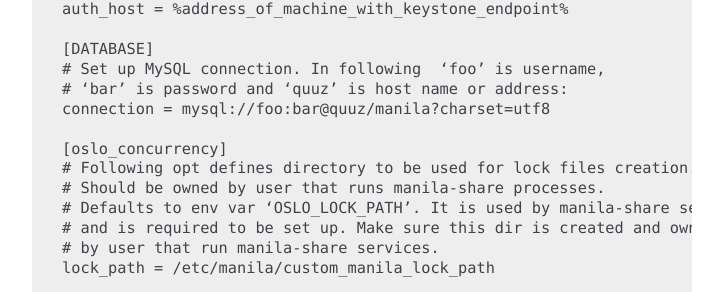
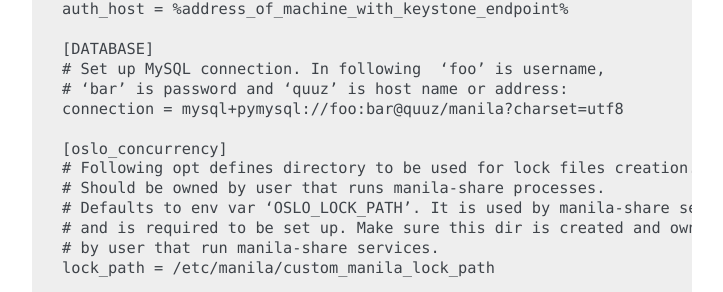
Before and after one commit to openstack/manila, a Sphinx documentation site: the page built from doc/source/adminref/quick_start.rst, in a window 1280 px wide and 1400 px high, scrolled down 4404 px. Shown: the part 399-691 px from the top of the window, without its empty margins (388-1111 px from the left). Built offline with Sphinx 7.4.7, drawn with Linux system fonts in a browser that asks for light colours; formulas are drawn with MathJax 3; pages that are not in the unit, such as notebooks, are missing from menus; the version number is read from the project's files by our own code; some of the changed text lies outside the part shown.

Commit message:
Switch from MySQL-python to PyMySQL
As discussed in the Liberty Design Summit "Moving apps to Python 3"
cross-project workshop, the way forward in the near future is to
switch to the pure-python PyMySQL library as a default.

https://etherpad.openstack.org/p/liberty-cross-project-python3

Change-Id: Ic5b8afd5968a3ea9cb32069d289f3c59729d776e

```diff
--- a/doc/source/adminref/quick_start.rst
+++ b/doc/source/adminref/quick_start.rst
@@ -219,7 +219,7 @@
     [DATABASE]
     # Set up MySQL connection. In following  ‘foo’ is username,
     # ‘bar’ is password and ‘quuz’ is host name or address:
-    connection = mysql://foo:bar@quuz/manila?charset=utf8
+    connection = mysql+pymysql://foo:bar@quuz/manila?charset=utf8
 
     [oslo_concurrency]
     # Following opt defines directory to be used for lock files creation.
--- a/test-requirements.txt
+++ b/test-requirements.txt
@@ -11,7 +11,7 @@
 discover
 fixtures>=0.3.14
 mock>=1.0
-MySQL-python
+PyMySQL>=0.6.2  # MIT License
 oslotest>=1.5.1  # Apache-2.0
 oslosphinx>=2.5.0  # Apache-2.0
 psycopg2
```
